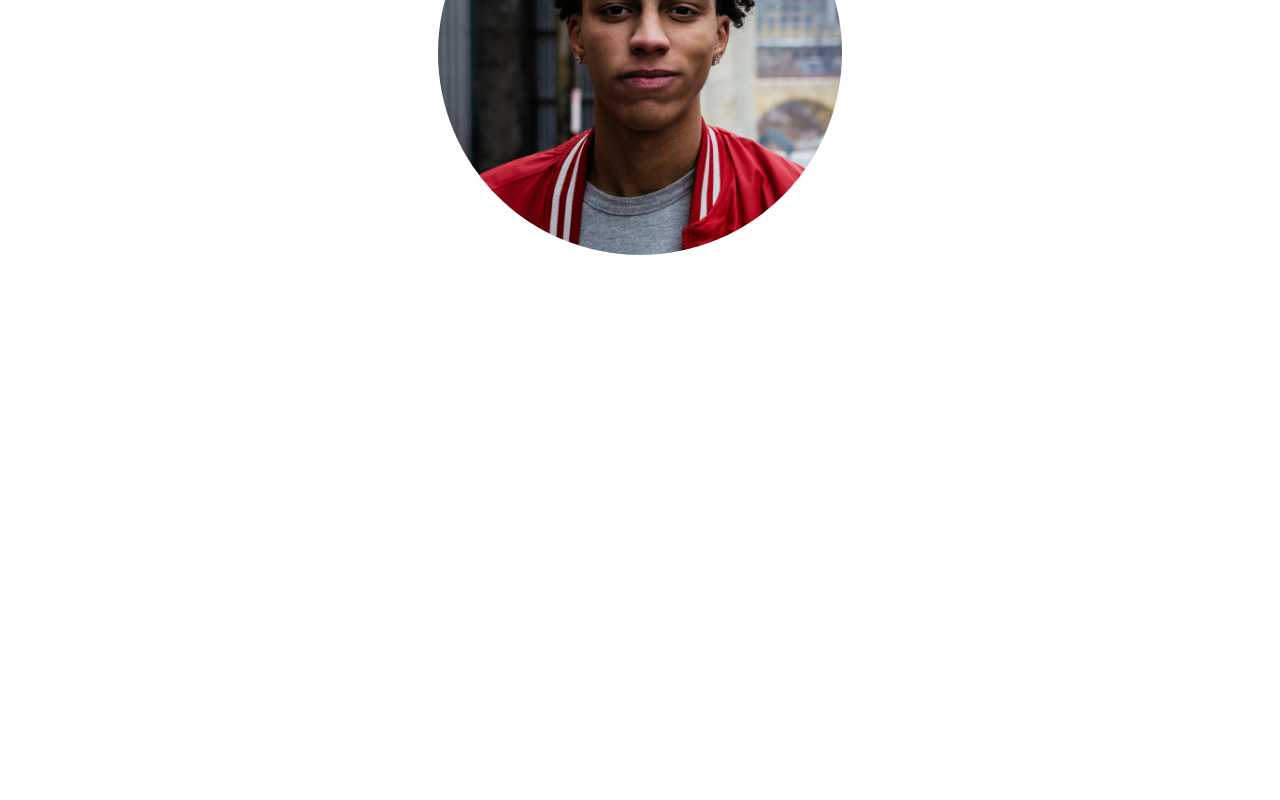
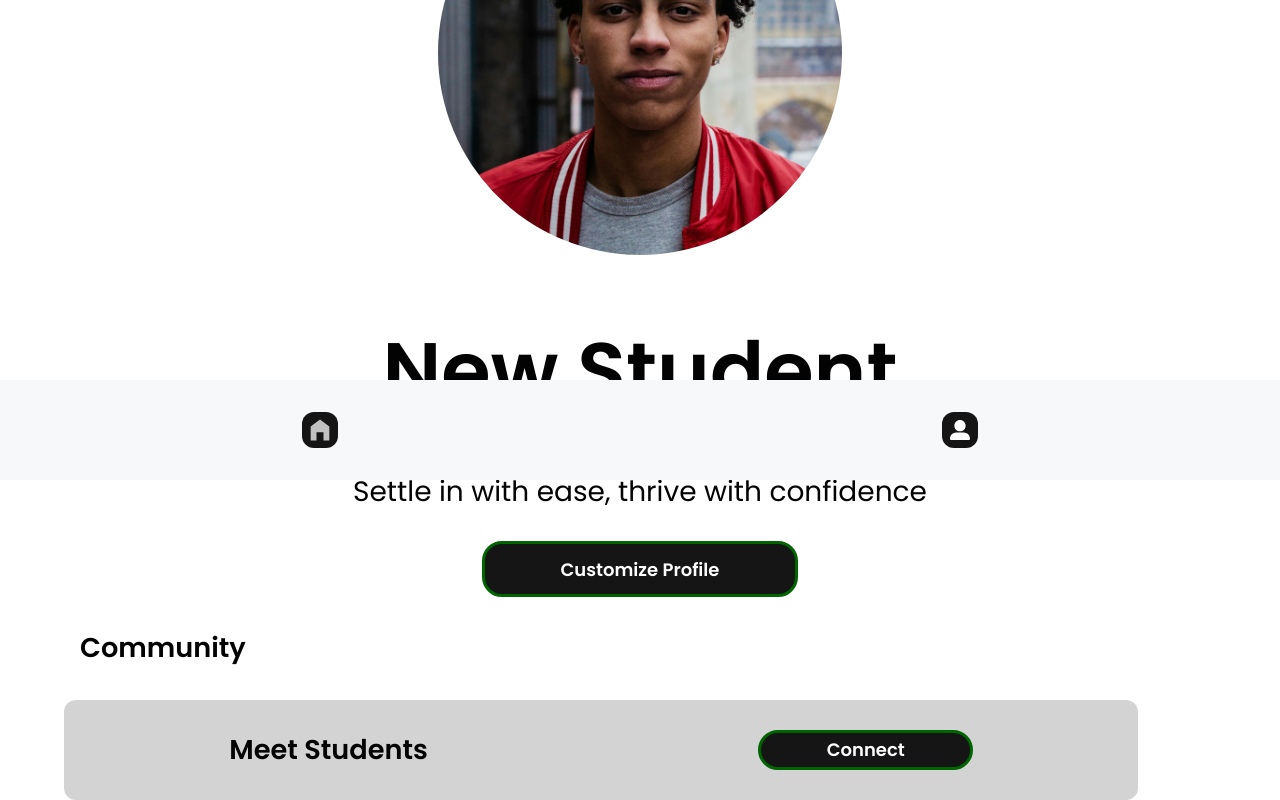
Before and after one commit to AbrahamOlufeyitimi/maple-roots-capstone, a React (Vite) app: page /home in a window 1280 px wide. Shown: the part 320-1120 px from the top of the page. Before the commit the page ends 816 px from the top, so only its background shows below. Built offline with nearby package versions, Linux system fonts and the light colour scheme.

Commit message:
add name, text and community card to profile, add styling

```diff
--- a/src/pages/ProfilePage/ProfilePage.jsx
+++ b/src/pages/ProfilePage/ProfilePage.jsx
@@ -1,5 +1,7 @@
 import Screen from "../../components/Screen/Screen";
 import Student from "../../assets/student-pic.jpg";
+import Button from "../../components/Button/Button";
+import Footer from "../../components/Footer/Footer";
 import "./ProfilePage.scss";
 
 const ProfilePage = () => {
@@ -9,7 +11,22 @@ const ProfilePage = () => {
                 <div className="profile__container">
                     <img className="profile__image" src={Student} alt="a young male in a red jacket" />
                 </div>
+
+                <div className="profile__wrapper">
+                    <p className="profile__name">New Student</p>
+                    <p className="profile__text">Settle in with ease, thrive with confidence</p>
+                    <Button className="profile__edit">Customize Profile</Button>
+                </div>
+
+                <div className="profile__block">
+                    <p className="profile__element">Community</p>
+                    <div className="profile__card">
+                        <p className="profile__tag">Meet Students</p>
+                        <Button className="profile__btn">Connect</Button>
+                    </div>
+                </div>
             </div>
+            <Footer />
         </Screen>
     );
 };
--- a/src/pages/ProfilePage/ProfilePage.scss
+++ b/src/pages/ProfilePage/ProfilePage.scss
@@ -18,4 +18,60 @@
         object-fit: cover;
         margin-top: 10.2rem;
     }
+
+    &__wrapper {
+        display: flex;
+        flex-direction: column;
+    }
+
+    &__name {
+        margin-top: 3.5rem;
+        text-align: center;
+        font-weight: 700;
+        font-size: 5rem;
+        margin-bottom: 1.0rem;
+    }
+
+    &__text {
+        font-size: 1.75rem;
+        font-weight: 400;
+        margin-top: 1.5rem;
+        text-align: center;
+    }
+
+    &__edit {
+        align-self: center;
+        width: 25%;
+        height: 3.5rem;
+        font-size: 1.125rem;
+    }
+
+
+    &__element {
+        font-size: 1.7rem;
+        font-weight: 700;
+        line-height: 3rem;
+        margin-left: 4.5rem;
+    }
+
+    &__card {
+        width: 85%;
+        height: 6.25rem;
+        background-color: #d3d3d3;
+        border-radius: 12px;
+        margin-left: 3.5rem;
+        display: flex;
+        justify-content: space-around;
+        align-items: center;
+    }
+
+    &__tag {
+        font-size: 1.7rem;
+        font-weight: 700;
+        line-height: 3rem;
+    }
+
+    &__btn {
+        font-size: 1.125rem;
+    }
 }
```
